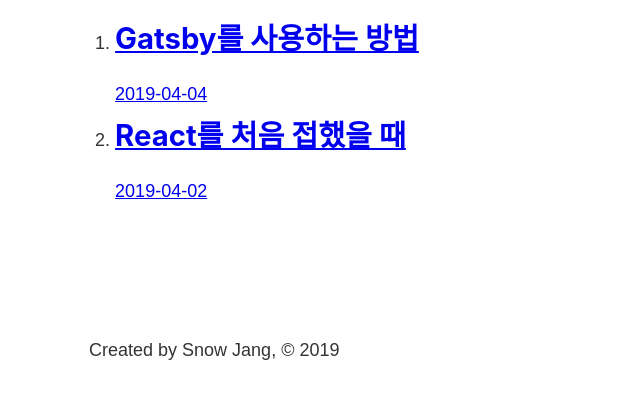
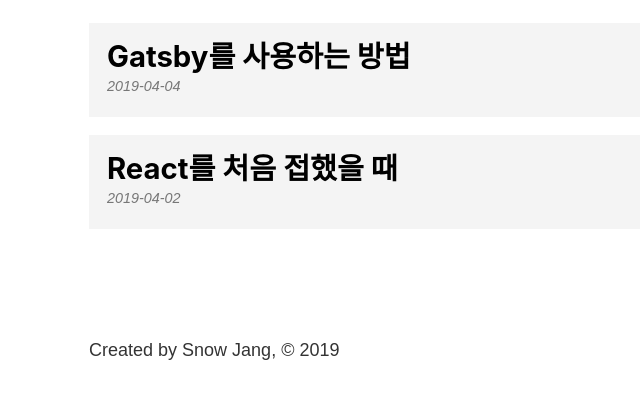
Before and after one commit to snowjang24/gatsby-practice, a Gatsby site: page /blog in a window 1280 px wide. Shown: the part 393-792 px from the top of the page, without its empty margins (194-834 px from the left). Built offline with nearby package versions, Linux system fonts and the light colour scheme; Gatsby itself is replaced by a stand-in of ours.

Commit message:
Blog페이지 스타일 꾸미기, 개별적인 스타일 적용 + 한번에 하위요소들 스타일 적용하기

```diff
--- a/src/components/footer.js
+++ b/src/components/footer.js
@@ -1,5 +1,7 @@
 import React from "react"
 import { graphql, useStaticQuery } from "gatsby"
+
+import footerStyles from "./footer.module.scss"
 
 const Footer = () => {
   const data = useStaticQuery(graphql`
@@ -12,7 +14,7 @@
     }
   `)
   return (
-    <footer>
+    <footer className={footerStyles.footer}>
       <p>Created by {data.site.siteMetadata.author}, © 2019</p>
     </footer>
   )
--- /dev/null
+++ b/src/components/footer.module.scss
@@ -0,0 +1,3 @@
+.footer {
+  margin-top: 3rem;
+}
--- a/src/pages/blog.js
+++ b/src/pages/blog.js
@@ -1,5 +1,7 @@
 import React from "react"
 import { Link, graphql, useStaticQuery } from "gatsby"
+
+import blogStyles from "./blog.module.scss"
 
 import Layout from "../components/layout"
 
@@ -24,10 +26,10 @@
   return (
     <Layout>
       <h1>Blog</h1>
-      <ol>
+      <ol className={blogStyles.posts}>
         {data.allMarkdownRemark.edges.map(edge => {
           return (
-            <li>
+            <li className={blogStyles.post}>
               <Link to={`/blog/${edge.node.fields.slug}`}>
                 <h2>{edge.node.frontmatter.title}</h2>
                 <p>{edge.node.frontmatter.date}</p>
--- /dev/null
+++ b/src/pages/blog.module.scss
@@ -0,0 +1,26 @@
+.posts {
+  list-style-type: none;
+  margin: 0;
+}
+
+.post {
+  margin: 1rem 0;
+  a {
+    background: #f4f4f4;
+    color: #000;
+    display: block;
+    padding: 1rem;
+    text-decoration: none;
+  }
+  a:hover {
+    background: #e4e4e4;
+  }
+  h2 {
+    margin-bottom: 0;
+  }
+  p {
+    color: #777777;
+    font-size: 0.8rem;
+    font-style: italic;
+  }
+}
```
Also changed, not shown: README.md.
